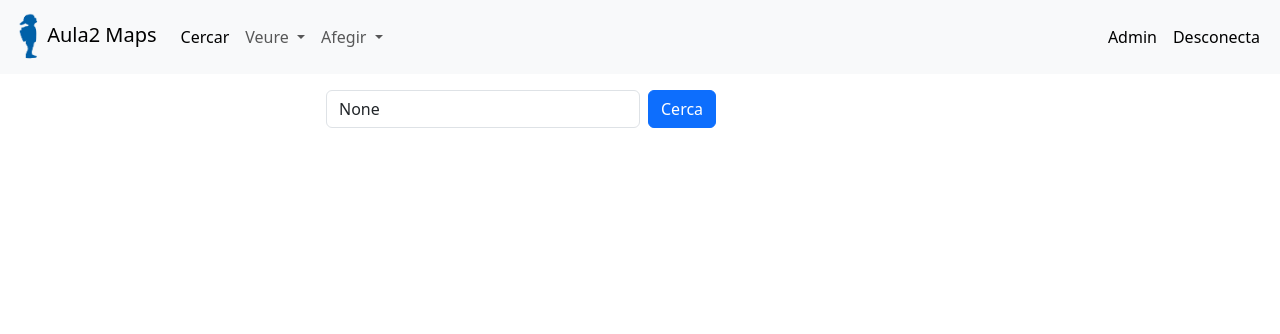
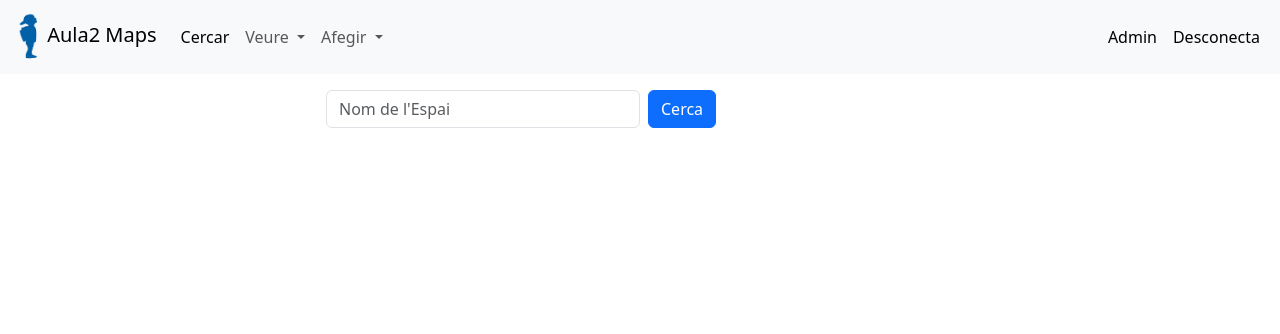
Before and after one commit to TheClumsy/Aula2Maps, a Django app: page /valuations/ in a window 1280 px wide. Shown: the top 334 px of the page. Run offline with Django 4.2, Linux system fonts and the light colour scheme.

Commit message:
Versió 1.1 de l'aplicació

```diff
--- a/valuations/templates/valuations.html
+++ b/valuations/templates/valuations.html
@@ -5,7 +5,7 @@
         <div class="col-md-6 offset-md-3 mt-3">
             <form class="d-flex" method="POST" action="{% url 'valuations_page' %}">
                 {% csrf_token %}
-                <input class="form-control me-2 w-50" type="search" placeholder="Nom de l'Espai" aria-label="Search" name="nom" value="{{ name }}">
+                <input class="form-control me-2 w-50" type="search" placeholder="Nom de l'Espai" aria-label="Search" name="nom" value="{% if name %}{{ name }}{% endif %}">
                 <button class="btn btn-primary" type="submit" id="button-addon2">Cerca</button>
             </form>
         </div>
```
Also changed, not shown: db.sqlite3.
